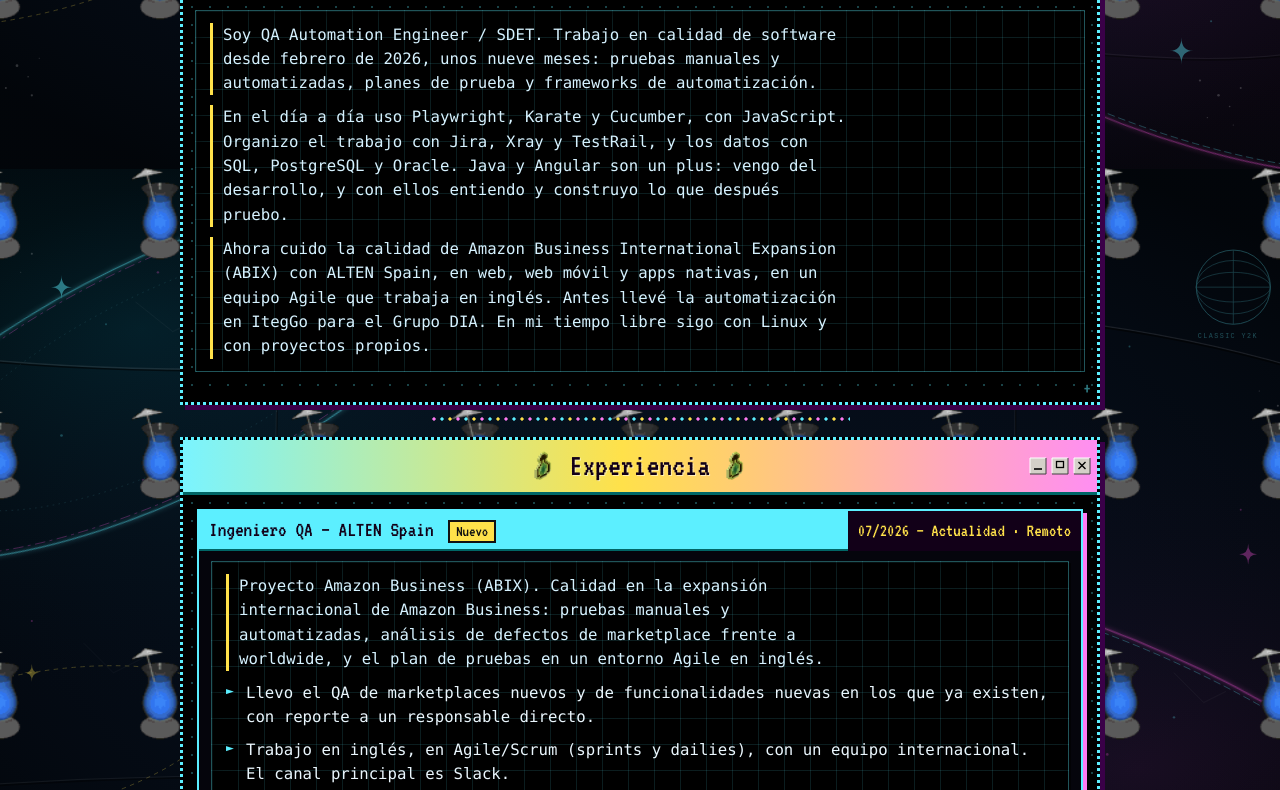
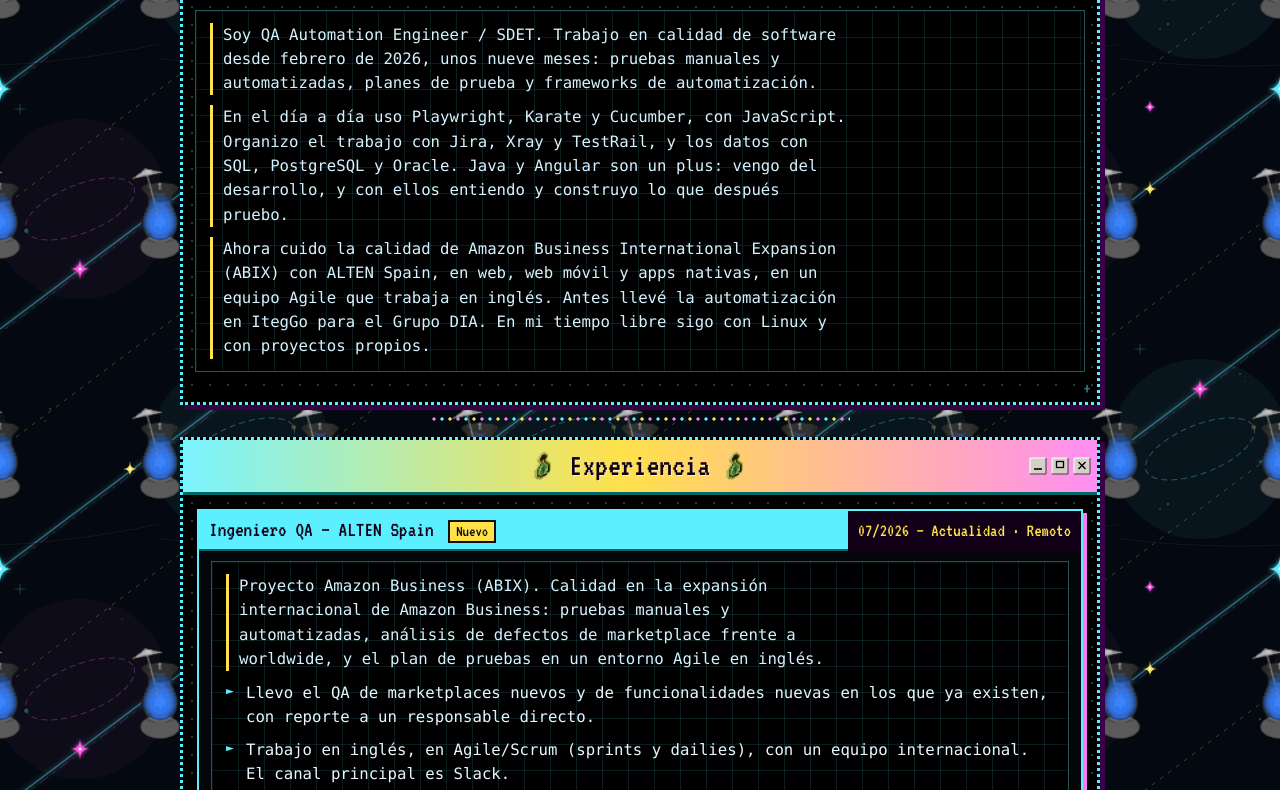
Before and after one commit to B3RT1C/Portfolio, a plain HTML site: page index.html in a window 1280 px wide. Shown: the part 631-1421 px from the top of the page. Drawn offline with Linux system fonts and the light colour scheme; no server answers.

Commit message:
feat: synchronize moving stars, orbital lines, and cocktail glasses on the same plane

```diff
--- a/index.html
+++ b/index.html
@@ -12,7 +12,7 @@
         <meta property="og:type" content="website">
         <meta property="og:locale" content="es_ES">
         <link rel="icon" href="/img/beartic.png" type="image/png">
-        <link rel="stylesheet" href="/main.css?v=20261119t">
+        <link rel="stylesheet" href="/main.css?v=20261119u">
     </head>
     <body>
         <a class="skip" href="#top">Saltar al contenido</a>
--- a/main.css
+++ b/main.css
@@ -65,11 +65,11 @@ html {
 
 @keyframes bg-scroll-nw {
     from {
-        background-position: 0 0, center center;
+        background-position: 0 0, 0 0;
     }
 
     to {
-        background-position: -160px -240px, center center;
+        background-position: -320px -480px, -320px -480px;
     }
 }
 
@@ -82,20 +82,20 @@ body {
     background-color: #040911;
     background-image:
         url("/img/body_background_transparent.gif"),
-        url("/img/acid_grunge_bg.svg");
+        url("/img/seamless_stars_lines.svg");
     background-size:
         160px 240px,
-        cover;
+        320px 480px;
     background-position:
         0 0,
-        center center;
+        0 0;
     background-attachment:
         fixed,
         fixed;
     background-repeat:
         repeat,
-        no-repeat;
-    animation: bg-scroll-nw 18s linear infinite;
+        repeat;
+    animation: bg-scroll-nw 24s linear infinite;
 }
 
 img {
```
Also changed, not shown: img/acid_grunge_bg.svg (deleted), img/seamless_stars_lines.svg (added).
